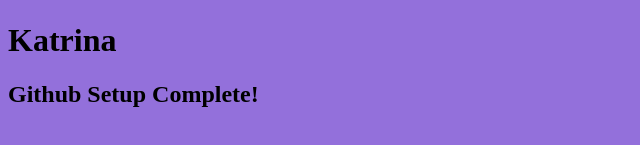
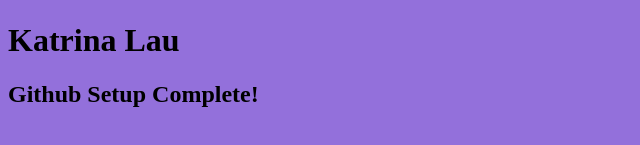
Before and after one commit to katrinal16/exercise7, a plain HTML site: page index.html in a window 1280 px wide. Shown: the part 395-540 px from the top of the page, 0-640 px from the left. Drawn offline with Linux system fonts and the light colour scheme.

Commit message:
Last name

```diff
--- a/index.html
+++ b/index.html
@@ -14,7 +14,7 @@
   <body>
     <img src="katrina.gif" alt="sad baby" width="480" height="384">
 
-    <h1>Katrina</h1>
+    <h1>Katrina Lau</h1>
     <h2>Github Setup Complete!</h2>
   </body>
 </html>
```
